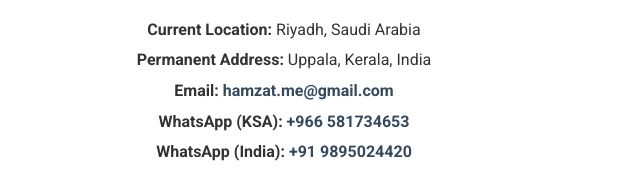
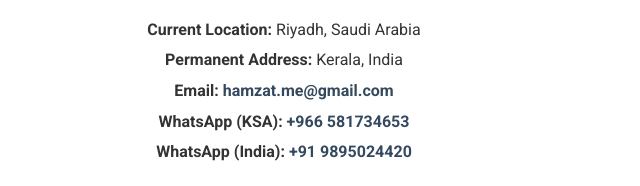
Before and after one commit to hamzatme/CV, a plain HTML site: page index.html in a window 1280 px wide. Shown: the part 327-513 px from the top of the page, 356-996 px from the left. Drawn offline with Linux system fonts and the light colour scheme.

Commit message:
index.html

```diff
--- a/index.html
+++ b/index.html
@@ -172,7 +172,7 @@
         <!-- Contact Information -->
         <div class="contact">
             <p><strong>Current Location:</strong> Riyadh, Saudi Arabia</p>
-            <p><strong>Permanent Address:</strong> Uppala, Kerala, India</p>
+            <p><strong>Permanent Address:</strong> Kerala, India</p>
             <p><strong>Email:</strong> <a href="mailto:hamzat.me@gmail.com">hamzat.me@gmail.com</a></p>
             <p><strong>WhatsApp (KSA):</strong> <a href="https://wa.me/966581734653" target="_blank">+966 581734653</a></p>
             <p><strong>WhatsApp (India):</strong> <a href="https://wa.me/919895024420" target="_blank">+91 9895024420</a></p>
```
